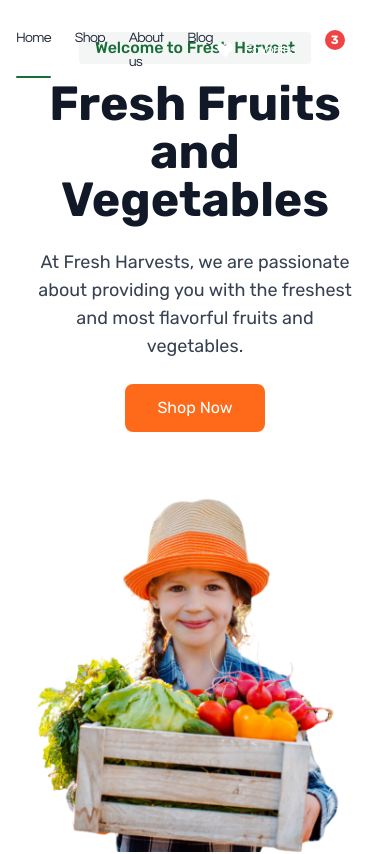
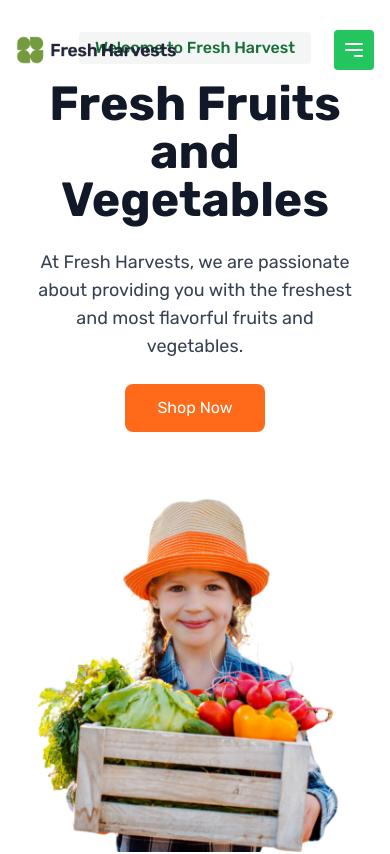
Before and after one commit to heartsantor/fresh-shop, a Next.js app: page / in a window 390 px wide. Shown: the top 854 px of the page. Built offline with nearby package versions, Linux system fonts and the light colour scheme.

Commit message:
make header

```diff
--- a/app/components/Header.tsx
+++ b/app/components/Header.tsx
@@ -7,6 +7,7 @@ import Image from "next/image";
 
 const Header = () => {
   const [scrolled, setScrolled] = useState(false);
+  const [isDrawerOpen, setIsDrawerOpen] = useState(false);
   const pathname = usePathname();
 
   const navItems = [
@@ -16,9 +17,8 @@ const Header = () => {
     { name: "Blog", href: "/#blog" },
   ];
 
-  const cartCount = 3; // Example cart count
+  const cartCount = 3;
 
-  // Handle scroll event
   useEffect(() => {
     const handleScroll = () => {
       setScrolled(window.scrollY > 50);
@@ -35,6 +35,7 @@ const Header = () => {
     : "border-white text-white";
 
   return (
+    <>
       <header
         className={`fixed top-0 left-0 w-full z-50 transition-all duration-300 ${
           scrolled
@@ -49,15 +50,14 @@ const Header = () => {
               <Image
                 src="/images/logo-header.png"
                 alt="Fresh Harvest Logo"
-              width={160} // Adjust to the desired width
-              height={80} // Adjust to the desired height
+                width={160}
+                height={80}
                 className="object-contain"
               />
             </div>
           </Link>
 
-        {/* Navigation */}
-        <nav className="flex space-x-6">
+          <nav className="hidden sm:flex space-x-10">
             {navItems.map((item) => (
               <Link
                 key={item.href}
@@ -73,9 +73,7 @@ const Header = () => {
             ))}
           </nav>
 
-        {/* Right Actions */}
-        <div className="flex items-center space-x-6">
-          {/* Favorites */}
+          <div className="hidden sm:flex items-center space-x-6">
             <div
               className={`relative flex items-center cursor-pointer ${
                 scrolled
@@ -97,13 +95,11 @@ const Header = () => {
                   fill="currentColor"
                 />
               </svg>
-
               <span className="ml-2 font-questrial text-[14px] font-normal leading-[24px] tracking-tighter text-left">
                 Favorites
               </span>
             </div>
 
-          {/* Cart with Badge */}
             <div
               className={`relative flex items-center cursor-pointer ${
                 scrolled
@@ -130,22 +126,87 @@ const Header = () => {
               </span>
               {/* Badge */}
               {cartCount > 0 && (
-              <span className="absolute -top-2 right-8 bg-red-500 text-white text-xs font-bold px-1.5 py-0.5 rounded-full">
+                <span className="absolute -top-2 right-8 bg-red-500 font-questrial text-white text-xs font-bold px-1.5 py-0.5 rounded-full">
                   {cartCount}
                 </span>
               )}
             </div>
-
-          {/* Sign In Button */}
             <Link
               href="/sign-in"
-            className={`px-4 py-2 border rounded-md hover:bg-green-600 hover:text-white transition ${buttonClass}`}
+              className={`px-4 py-2 font-questrial text-[14px] font-normal border hover:border-transparent rounded-md hover:bg-orange-600 hover:text-white transition ${buttonClass}`}
             >
               Sign In
             </Link>
           </div>
+
+          <button
+            className="sm:hidden flex items-center justify-center w-10 h-10 rounded bg-green-500 text-white"
+            onClick={() => setIsDrawerOpen(true)}
+          >
+            <svg
+              xmlns="http://www.w3.org/2000/svg"
+              fill="none"
+              viewBox="0 0 24 24"
+              strokeWidth="2"
+              stroke="currentColor"
+              className="w-6 h-6"
+            >
+              <path
+                strokeLinecap="round"
+                strokeLinejoin="round"
+                d="M4 6h16M4 12h16m-7 6h7"
+              />
+            </svg>
+          </button>
         </div>
       </header>
+
+      {isDrawerOpen && (
+        <div
+          className="fixed inset-0 bg-black bg-opacity-50 z-[9998]"
+          onClick={() => setIsDrawerOpen(false)}
+        >
+          <div
+            className="fixed top-0 left-0 w-64 h-full bg-white shadow-lg z-[9999] p-4"
+            onClick={(e) => e.stopPropagation()}
+          >
+            <button
+              onClick={() => setIsDrawerOpen(false)}
+              className="absolute top-4 right-4 p-2 focus:outline-none"
+              aria-label="Close Drawer"
+            >
+              <svg
+                xmlns="http://www.w3.org/2000/svg"
+                fill="none"
+                viewBox="0 0 24 24"
+                strokeWidth="2"
+                stroke="currentColor"
+                className="w-6 h-6 text-gray-800"
+              >
+                <path
+                  strokeLinecap="round"
+                  strokeLinejoin="round"
+                  d="M6 18L18 6M6 6l12 12"
+                />
+              </svg>
+            </button>
+
+            <nav className="mt-8 space-y-4">
+              {navItems.map((item) => (
+                <Link
+                  key={item.href}
+                  href={item.href}
+                  className="block text-gray-800 font-questrial text-[16px]"
+                  onClick={() => setIsDrawerOpen(false)}
+                >
+                  {item.name}
+                </Link>
+              ))}
+            </nav>
+          </div>
+        </div>
+      )}
+    </>
   );
 };
 
```
Lines whose indentation alone changed are shown as unchanged.
